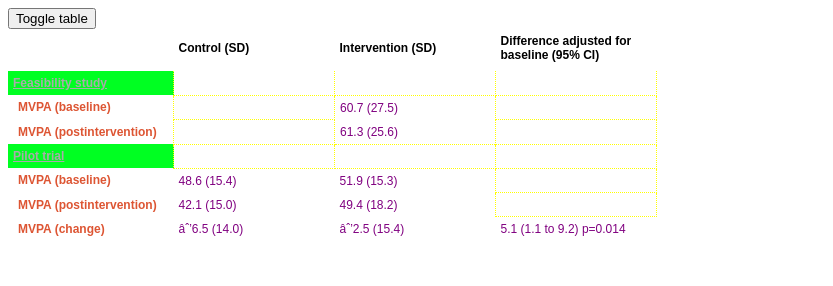
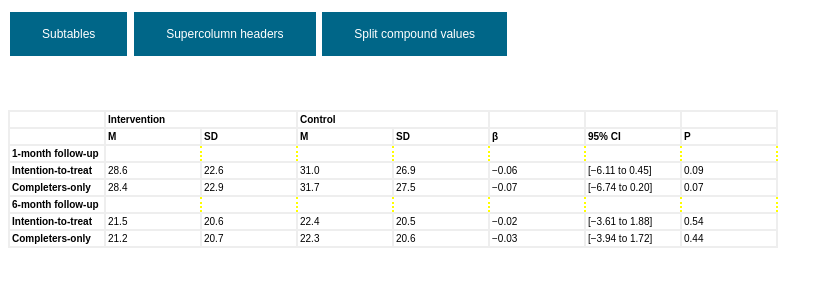
Before and after one commit to jkbcm/jkbcm.github.io, a plain HTML site: page testcssanim.html in a window 1280 px wide. Shown: the whole page, without its empty margins (0-833 px from the left). Drawn offline with nearby package versions, Linux system fonts and the light colour scheme.

Commit message:
Style and animation changes

```diff
--- a/testanim.css
+++ b/testanim.css
@@ -1,15 +1,21 @@
-html, body {
-	font-size: 12px;
+body, html {
+  font-family: Arial, sans-serif;
+  font-size: 10px;
 }
 
-.before .subtable {
-    background-color:#fff;
-    color:#000;
-    border: 0px solid #eee;
-    -webkit-transition: all 1s;
-    -moz-transition: all 1s;
-    -o-transition: all 1s;
-    transition:all 1s;
+table {
+	margin-top: 50px;
+  border-collapse: collapse;
+}
+
+td, th {
+  padding: 2px;
+  text-align: left;
+}
+
+td, th {
+    width: 90px;
+    max-width: 90px;
 }
 
 .before > tr,
@@ -19,51 +25,124 @@ html, body {
 	background-color: #fff;
 	text-align: left;
 	text-decoration: none;
-	border: 1px solid #eee;
+	border: 1px solid #fff;
 	color: #ddd;
 }
 
-table {
-  border-collapse: collapse;
-	font-size: 12px;
+button {
+  margin: 20px 0;
+  font-size: 12px;
+	background: #eee;
+	background-color: #006688;
+  border: none;
+  color: white;
+  padding: 15px 32px;
+  text-align: center;
+  text-decoration: none;
+  display: inline-block;
+  margin: 4px 2px;
+  cursor: pointer;
 }
 
-table.before {
+/* Show subtables */
 
+.before .subtable {
+    background-color:#fff;
+    color:#000;
+    border: 0px solid #fff;
+    -webkit-transition: all 1s;
+    -moz-transition: all 1s;
+    -o-transition: all 1s;
+    transition:all 1s;
 }
 
-table.after {
-
+table.show_st tbody.subtable {
+  background: #bbffbb;
+  color: #000;
+  border: 20px solid white;
+  border-spacing: 20px;
+  -webkit-transition: all 1s;
+  -moz-transition: all 1s;
+  -o-transition: all 1s;
+  transition:all 1s;
 }
 
-table.before tbody.subtable {
-  background: #fff;
-  color: #000;
+table.show_st thead {
+  border: 20px solid white;
+  border-spacing: 20px;
+  -webkit-transition: all 1s;
+  -moz-transition: all 1s;
+  -o-transition: all 1s;
+  transition:all 1s;
 }
 
-table.after thead,
-table.after tbody.subtable {
-  border: 40px solid white;
-  -webkit-transition: all 2s;
-  -moz-transition: all 2s;
-  -o-transition: all 2s;
-  transition:all 2s;
+table.show_st tr[data-tblseg="subtabletitle"] th {
+	background-color: #00ff22;
+	padding-left: -10px;
+	text-align: left;
+	text-decoration: underline;
+  -webkit-transition: all 1s;
+  -moz-transition: all 1s;
+  -o-transition: all 1s;
+  transition:all 1s;
 }
 
-table.after tbody.subtable {
-  background: #bbffbb;
-  color: #000;
+table.show_st .subtable tr:not([data-tblseg="subtabletitle"]) th[data-role="obslabel"] {
+	padding-left: 10px;
+  -webkit-transition: all 1s;
+  -moz-transition: all 1s;
+  -o-transition: all 1s;
+  transition:all 1s;
 }
 
-td, th {
-  width: 100px;
-  padding: 5px;
+table.show_st .subtable th[data-role="obslabel"] {
+	color: #aa3322;
+}
+
+table.show_st .subtable tr[data-role="obs"] {
+  padding-left: 0;
+}
+
+
+/* Show supercolumn headers */
+
+table.show_sc thead th[colspan] {
+  color: #000;
+  border-bottom: 3px solid black;
+  -webkit-transition: all 1s;
+  -moz-transition: all 1s;
+  -o-transition: all 1s;
+  transition:all 1s;
+}
+
+/* supplemental columns */
+td[data-role="supp-obs"],
+th[data-role="supp-header"] {
+  display: none;
+}
+
+table.show_cc td[data-role="supp-obs"] {
+  display: table-cell;
+  background: #dd2;
+  -webkit-transition: all 1s;
+  -moz-transition: all 1s;
+  -o-transition: all 1s;
+  transition:all 1s;
+}
+
+table.show_cc th[data-role="supp-header"] {
+  display: table-cell;
+  font-weight: bold;
+  -webkit-transition: all 1s;
+  -moz-transition: all 1s;
+  -o-transition: all 1s;
+  transition:all 1s;
+}
+
+td.cell, th {
+	border: #eee 2px solid;
 }
 
 td.empty {
-	border: none;
+	border: yellow 2px dotted;
 }
-
-td.cell {
-	border: none;
-}
--- a/testcssanim.html
+++ b/testcssanim.html
@@ -10,134 +10,127 @@
   crossorigin="anonymous"></script>
 <script src="testanim.js"></script>
 <link rel="stylesheet" type="text/css" href="testanim.css">
+<!--
 <link rel="stylesheet" type="text/css" href="cmtblstructure.css">
+-->
 </head>
 <body>
 
-<button id="table_btn">
-Toggle table
+<button id="subtable_btn">
+Subtables
 </button>
 
-<!--
-  <table class="before table">
+<button id="supercolumn_btn">
+Supercolumn headers
+</button>
+
+<button id="compcol_btn">
+Split compound values
+</button>
+
+<table class="before table">
    <caption/>
    <thead>
+    <tr>
+     <th class="empty"/>
+     <th class="cell" colspan="2" data-startheadercol="1" data-endheadercol="2">Intervention</th>
+     <th class="cell" colspan="2" data-startheadercol="3" data-endheadercol="4">Control</th>
+     <th class="empty"/>
+     <th class="empty"/>
+     <th class="empty"/>
+    </tr>
     <tr data-tblrole="columnheaderrow">
      <th/>
-     <th class="cell" data-cellminx="186.000" data-cellmaxx="238.000">Control (SD) </th>
-     <th class="cell" data-cellminx="270.000" data-cellmaxx="341.000">Intervention (SD) </th>
-     <th class="cell" data-cellminx="373.000" data-cellmaxx="546.000">Difference adjusted for baseline (95% CI) </th>
+     <th class="cell" data-cellminx="159.000" data-cellmaxx="166.000">M </th>
+     <th class="cell" data-cellminx="218.000" data-cellmaxx="228.000">SD </th>
+     <th class="cell" data-cellminx="276.000" data-cellmaxx="284.000">M </th>
+     <th class="cell" data-cellminx="335.000" data-cellmaxx="345.000">SD </th>
+     <th class="cell" data-cellminx="394.000" data-cellmaxx="400.000">β </th>
+     <th class="cell" data-cellminx="457.000" data-cellmaxx="482.000">95% CI </th>
+     <th class="cell" data-cellminx="550.000" data-cellmaxx="555.000">P </th>
+     <th data-role="supp-header">95% CI :0</th>
+     <th data-role="supp-header">95% CI :1</th>
     </tr>
    </thead>
    <tbody>
     <tbody class="subtable">
-     <tr data-rowminx="48.302" data-rowminy="92.743" data-tblseg="subtabletitle">
-      <th>Feasibility study</th>
+     <tr data-rowminx="53.574" data-rowminy="330.668" data-tblseg="subtabletitle">
+      <th>1-month follow-up</th>
       <td class="empty"/>
       <td class="empty"/>
       <td class="empty"/>
-     </tr>
-     <tr data-rowminx="57.317" data-rowminy="103.741" data-role="obs">
-      <th data-role="obslabel">MVPA (baseline)</th>
-      <td class="empty"/>
-      <td class="cell" data-cellminx="271.448" data-cellminy="103.741">60.7 (27.5)</td>
-      <td class="empty"/>
-     </tr>
-     <tr data-rowminx="57.317" data-rowminy="114.739" data-role="obs">
-      <th data-role="obslabel">MVPA (postintervention)</th>
-      <td class="empty"/>
-      <td class="cell" data-cellminx="271.448" data-cellminy="114.739">61.3 (25.6)</td>
-      <td class="empty"/>
-     </tr>
-    </tbody>
-    <tr data-rowminx="57.317" data-rowminy="114.739" data-role="obs">
-      <th data-role="obslabel">MVPA (postintervention)</th>
-      <td class="empty"/>
-      <td class="cell" data-cellminx="271.448" data-cellminy="114.739">61.3 (25.6)</td>
-      <td class="empty"/>
-    </tr>
-    <tbody class="subtable">
-     <tr data-rowminx="48.302" data-rowminy="92.743" data-tblseg="subtabletitle">
-      <th>Feasibility study</th>
       <td class="empty"/>
       <td class="empty"/>
       <td class="empty"/>
+      <td class="empty"/>
+      <td data-role="supp-obs" class="empty"/>
+      <td data-role="supp-obs" class="empty"/>
      </tr>
-     <tr data-rowminx="57.317" data-rowminy="103.741" data-role="obs">
-      <th data-role="obslabel">MVPA (baseline)</th>
+     <tr data-rowminx="61.567" data-rowminy="339.682" data-role="obs">
+      <th data-role="obslabel">Intention-to-treat</th>
+      <td class="cell" data-cellminx="159.589" data-cellminy="339.682">28.6</td>
+      <td class="cell" data-cellminx="218.266" data-cellminy="339.682">22.6</td>
+      <td class="cell" data-cellminx="276.943" data-cellminy="339.682">31.0</td>
+      <td class="cell" data-cellminx="335.620" data-cellminy="339.682">26.9</td>
+      <td class="cell" data-cellminx="394.297" data-cellminy="339.682">−0.06</td>
+      <td class="cell" data-cellminx="457.509" data-cellminy="339.682">[−6.11 to 0.45]</td>
+      <td class="cell" data-cellminx="550.712" data-cellminy="339.682">0.09</td>
+      <td data-role="supp-obs" class="cell">−6.11</td>
+      <td data-role="supp-obs" class="cell">0.45</td>
+     </tr>
+     <tr data-rowminx="61.567" data-rowminy="348.640" data-role="obs">
+      <th data-role="obslabel">Completers-only</th>
+      <td class="cell" data-cellminx="159.589" data-cellminy="348.640">28.4</td>
+      <td class="cell" data-cellminx="218.266" data-cellminy="348.640">22.9</td>
+      <td class="cell" data-cellminx="276.943" data-cellminy="348.640">31.7</td>
+      <td class="cell" data-cellminx="335.620" data-cellminy="348.640">27.5</td>
+      <td class="cell" data-cellminx="394.297" data-cellminy="348.640">−0.07</td>
+      <td class="cell" data-cellminx="457.509" data-cellminy="348.640">[−6.74 to 0.20]</td>
+      <td class="cell" data-cellminx="550.712" data-cellminy="348.640">0.07</td>
+      <td data-role="supp-obs" class="cell">−6.74</td>
+      <td data-role="supp-obs" class="cell">0.20</td>
+     </tr>
+    </tbody>
+    <tbody class="subtable">
+     <tr data-rowminx="53.573" data-rowminy="357.654" data-tblseg="subtabletitle">
+      <th>6-month follow-up</th>
       <td class="empty"/>
-      <td class="cell" data-cellminx="271.448" data-cellminy="103.741">60.7 (27.5)</td>
       <td class="empty"/>
+      <td class="empty"/>
+      <td class="empty"/>
+      <td class="empty"/>
+      <td class="empty"/>
+      <td class="empty"/>
+      <td data-role="supp-obs" class="empty"/>
+      <td data-role="supp-obs" class="empty"/>
      </tr>
-     <tr data-rowminx="57.317" data-rowminy="114.739" data-role="obs">
-      <th data-role="obslabel">MVPA (postintervention)</th>
-      <td class="empty"/>
-      <td class="cell" data-cellminx="271.448" data-cellminy="114.739">61.3 (25.6)</td>
-      <td class="empty"/>
+     <tr data-rowminx="61.567" data-rowminy="366.668" data-role="obs">
+      <th data-role="obslabel">Intention-to-treat</th>
+      <td class="cell" data-cellminx="159.589" data-cellminy="366.668">21.5</td>
+      <td class="cell" data-cellminx="218.265" data-cellminy="366.668">20.6</td>
+      <td class="cell" data-cellminx="276.942" data-cellminy="366.668">22.4</td>
+      <td class="cell" data-cellminx="335.619" data-cellminy="366.668">20.5</td>
+      <td class="cell" data-cellminx="394.296" data-cellminy="366.668">−0.02</td>
+      <td class="cell" data-cellminx="457.508" data-cellminy="366.668">[−3.61 to 1.88]</td>
+      <td class="cell" data-cellminx="550.711" data-cellminy="366.668">0.54</td>
+      <td data-role="supp-obs" class="cell">−3.61</td>
+      <td data-role="supp-obs" class="cell">1.88</td>
+     </tr>
+     <tr data-rowminx="61.567" data-rowminy="375.683" data-role="obs">
+      <th data-role="obslabel">Completers-only</th>
+      <td class="cell" data-cellminx="159.589" data-cellminy="375.683">21.2</td>
+      <td class="cell" data-cellminx="218.265" data-cellminy="375.683">20.7</td>
+      <td class="cell" data-cellminx="276.942" data-cellminy="375.683">22.3</td>
+      <td class="cell" data-cellminx="335.619" data-cellminy="375.683">20.6</td>
+      <td class="cell" data-cellminx="394.296" data-cellminy="375.683">−0.03</td>
+      <td class="cell" data-cellminx="457.508" data-cellminy="375.683">[−3.94 to 1.72]</td>
+      <td class="cell" data-cellminx="550.711" data-cellminy="375.683">0.44</td>
+      <td data-role="supp-obs" class="cell">−3.94</td>
+      <td data-role="supp-obs" class="cell">1.72</td>
      </tr>
     </tbody>
    </tbody>
   </table>
-<hr>
--->
-<table class="before table">
-   <caption/>
-   <thead>
-    <tr data-tblrole="columnheaderrow">
-     <th/>
-     <th class="cell" data-cellminx="186.000" data-cellmaxx="238.000">Control (SD) </th>
-     <th class="cell" data-cellminx="270.000" data-cellmaxx="341.000">Intervention (SD) </th>
-     <th class="cell" data-cellminx="373.000" data-cellmaxx="546.000">Difference adjusted for baseline (95% CI) </th>
-    </tr>
-   </thead>
-   <tbody>
-    <tbody class="subtable">
-     <tr data-rowminx="48.302" data-rowminy="92.743" data-tblseg="subtabletitle">
-      <th>Feasibility study</th>
-      <td class="empty"/>
-      <td class="empty"/>
-      <td class="empty"/>
-     </tr>
-     <tr data-rowminx="57.317" data-rowminy="103.741" data-role="obs">
-      <th data-role="obslabel">MVPA (baseline)</th>
-      <td class="empty"/>
-      <td class="cell" data-cellminx="271.448" data-cellminy="103.741">60.7 (27.5)</td>
-      <td class="empty"/>
-     </tr>
-     <tr data-rowminx="57.317" data-rowminy="114.739" data-role="obs">
-      <th data-role="obslabel">MVPA (postintervention)</th>
-      <td class="empty"/>
-      <td class="cell" data-cellminx="271.448" data-cellminy="114.739">61.3 (25.6)</td>
-      <td class="empty"/>
-     </tr>
-    </tbody>
-    <tbody class="subtable">
-     <tr data-rowminx="48.302" data-rowminy="125.738" data-tblseg="subtabletitle">
-      <th>Pilot trial</th>
-      <td class="empty"/>
-      <td class="empty"/>
-      <td class="empty"/>
-     </tr>
-     <tr data-rowminx="57.317" data-rowminy="136.736" data-role="obs">
-      <th data-role="obslabel">MVPA (baseline)</th>
-      <td class="cell" data-cellminx="187.315" data-cellminy="136.736">48.6 (15.4)</td>
-      <td class="cell" data-cellminx="271.449" data-cellminy="136.736">51.9 (15.3)</td>
-      <td class="empty"/>
-     </tr>
-     <tr data-rowminx="57.317" data-rowminy="147.734" data-role="obs">
-      <th data-role="obslabel">MVPA (postintervention)</th>
-      <td class="cell" data-cellminx="187.316" data-cellminy="147.734">42.1 (15.0)</td>
-      <td class="cell" data-cellminx="271.450" data-cellminy="147.734">49.4 (18.2)</td>
-      <td class="empty"/>
-     </tr>
-     <tr data-rowminx="57.317" data-rowminy="158.732" data-role="obs">
-      <th data-role="obslabel">MVPA (change)</th>
-      <td class="cell" data-cellminx="186.180" data-cellminy="158.732">âˆ’6.5 (14.0)</td>
-      <td class="cell" data-cellminx="270.312" data-cellminy="158.732">âˆ’2.5 (15.4)</td>
-      <td class="cell" data-cellminx="373.834" data-cellminy="158.732">5.1 (1.1 to 9.2) p=0.014</td>
-     </tr>
-    </tbody>
-   </tbody>
-  </table>
+
 </body>
 </html>
```
Also changed, not shown: testanim.js (+15 -3 lines).
